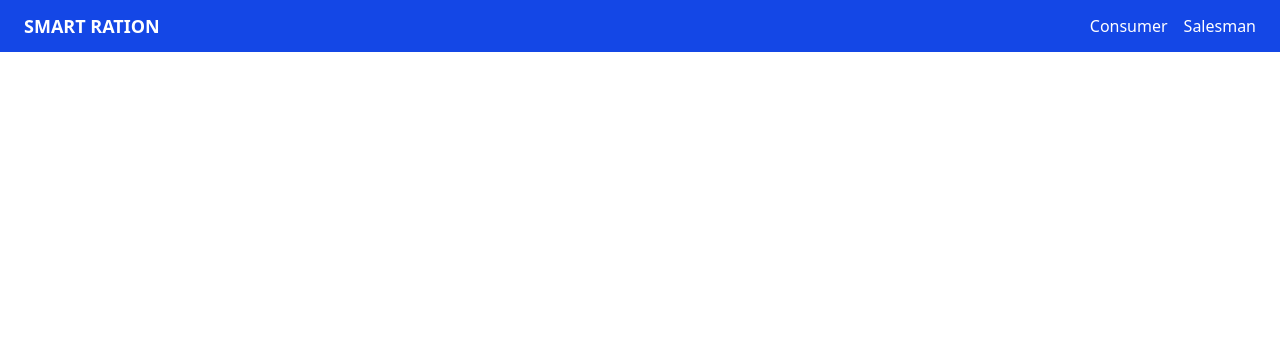
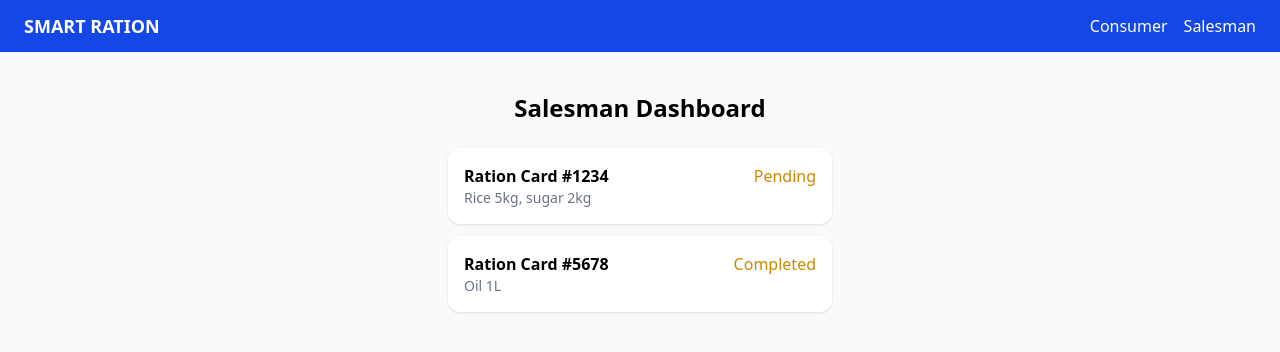
Before and after one commit to mrgowtham120703/smart-ration-system, a React (Vite) app in the folder client/smart-ration-system/: page /dashboard in a window 1280 px wide. Shown: the top 352 px of the page. Built offline with nearby package versions, Linux system fonts and the light colour scheme.

Commit message:
pages/SalesmanDashboard.jsx Created & Mounted

```diff
--- a/client/smart-ration-system/src/App.jsx
+++ b/client/smart-ration-system/src/App.jsx
@@ -9,6 +9,7 @@ import SelectProducts from './pages/SelectProducts';
 import CartPage from './pages/CartPage';
 import PaymentPage from './pages/PaymentPage';
 import AcknowledgementPage from './pages/AcknowledgementPage';
+import SalesmanDashboard from './pages/SalesmanDashboard';
 
 const App = () => (
   <div>
@@ -22,6 +23,7 @@ const App = () => (
       <Route path='/cart' element={<CartPage />} />
       <Route path='/payment' element={<PaymentPage />} />
       <Route path='/acknowledgement' element={<AcknowledgementPage />} />
+      <Route path='/dashboard' element={<SalesmanDashboard />} />
     </Routes>
   </div>
 )
--- a/client/smart-ration-system/src/pages/SalesmanDashboard.jsx
+++ b/client/smart-ration-system/src/pages/SalesmanDashboard.jsx
@@ -1,9 +1,38 @@
-import React from 'react'
+import React, { useEffect, useState } from 'react';
 
 const SalesmanDashboard = () => {
+  const [orders, setOrders] = useState([]);
+
+  useEffect(() => {
+    const mockOrders = [
+      { id: 1, name: 'Ration Card #1234', items: 'Rice 5kg, sugar 2kg', status: 'Pending' },
+      { id: 1, name: 'Ration Card #5678', items: 'Oil 1L', status: 'Completed' }
+    ];
+    setOrders(mockOrders);
+  }, []);
+
   return (
-    <div>SalesmanDashboard</div>
-  )
-}
+    <div className='min-h-screen bg-gray-50 flex flex-col items-center py-10'>
+      <h2 className='text-2xl font-semibold mb-6'>Salesman Dashboard</h2>
+      <div className='w-96 space-y-3'>
+        {orders.map((o) => (
+          <div
+            key={o.id} className='bg-white shadow p-4 rounded-xl flex justify-between'>
+            <div>
+              <p className='font-semibold'>{o.name}</p>
+              <p className='text-sm text-gray-500'>{o.items}</p>
+            </div>
+            <span
+              className={`${o.status === 'completed' ? 'text-green-600' : 'text-yellow-600'} font-medium`}
+            >
+              {o.status}
+            </span>
+          </div>
+        ))}
+      </div>
+    </div>
+  );
 
-export default SalesmanDashboard
+};
+
+export default SalesmanDashboard;
```
